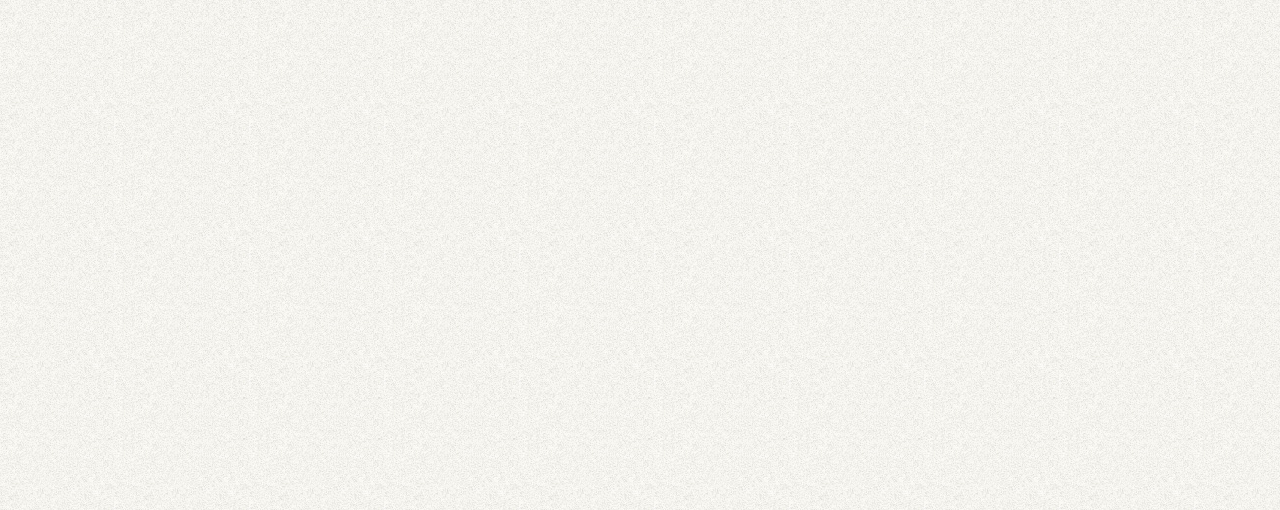
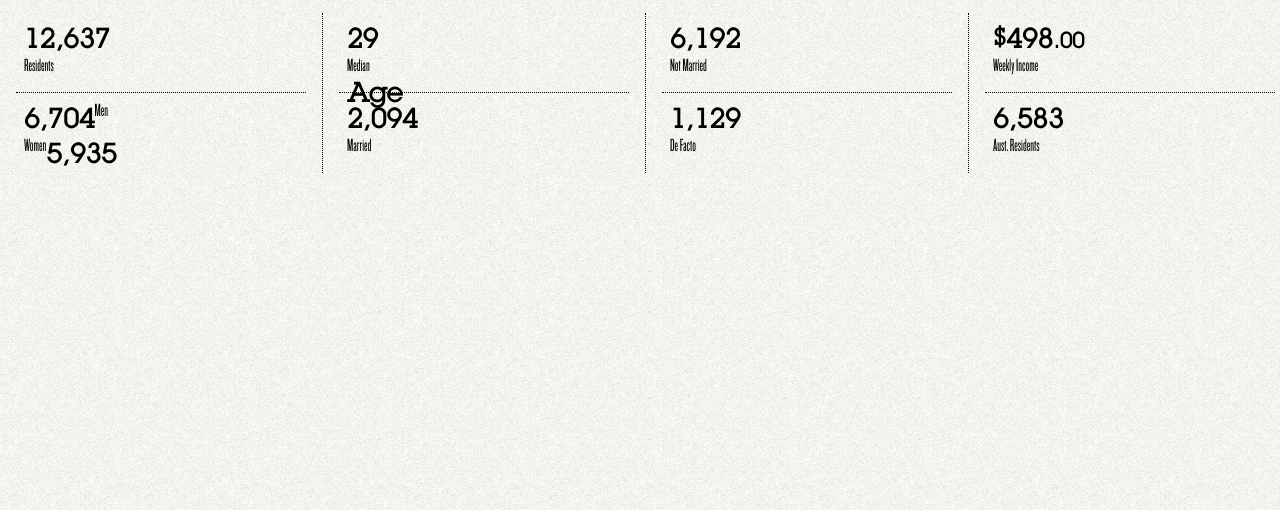
Before and after one commit to haydn/my-community, a plain HTML site: page learn.html in a window 1280 px wide. Shown: the part 290-800 px from the top of the page. Drawn offline with Linux system fonts and the light colour scheme; some packages are replaced by stand-ins of ours.

Commit message:
Added learn details

```diff
--- a/learn.html
+++ b/learn.html
@@ -11,7 +11,6 @@
     <script type="text/javascript" src="javascripts/underscore.js" charset="utf-8"></script>
     <script type="text/javascript" src="javascripts/toRad.js" charset="utf-8"></script>
     <script type="text/javascript" src="javascripts/getParameterByName.js" charset="utf-8"></script>
-    <script type="text/javascript" src="javascripts/map.js" charset="utf-8"></script>
   </head>
   <body>
 
@@ -64,7 +63,60 @@
       <div class="explore--description layout--section-description">
         <div class="inner-wrapper">
           <h2>Learn</h2>
-          <p>..</p>
+          <p>The level of income, age and lifecycle of the people in your community is important to better understand the community in which you live. </p>
+        </div>
+      </div>
+      <div>
+        <div class="inner-wrapper">
+          <div class="community-details--section" id="community-details--people">
+            <div>
+              <div>
+                <h3 id="resident-total">12,637</h3>
+                <p>Residents</p>
+              </div>
+              <div>
+                <h3 class="fl" id="resident-men">6,704</h3>
+                <p class="fl">Men</p>
+                <p class="fl clear">Women</p>
+                <h3 class="fl" id="resident-women">5,935</h3>
+              </div>
+            </div>
+            <div>
+              <div>
+                <h3 class="community-details--highlight" id="resident-median-age">29</h3>
+                <p>Median</p>
+                <h3>Age</h3>
+              </div>
+              <div class="community-details--icon icon-families" id="resident-married">
+                <h3>2,094</h3>
+                <p>Married</p>
+              </div>
+            </div>
+            <div>
+              <div class="community-details--icon icon-singles" id="resident-not-married">
+                <h3>6,192</h3>
+                <p>Not Married</p>
+              </div>
+              <div class="community-details--icon icon-families" id="resident-de-facto">
+                <h3>1,129</h3>
+                <p>De Facto</p>
+              </div>
+            </div>
+            <div>
+              <div>
+                <h4 class="fl">$</h4>
+                <h3 id="resident-weekly-income">498<small>.00</small></h3>
+                <p>Weekly Income</p>
+              </div>
+              <div class="community-detils--icon icon-australia">
+                <h3 id="resident-australian-residents">6,583</h3>
+                <p>Aust. Residents</p>
+              </div>
+            </div>
+          </div>
+        </div>
+      </section>
+
         </div>
       </div>
     </section>
--- a/stylesheets/components/_community-details.scss
+++ b/stylesheets/components/_community-details.scss
@@ -53,22 +53,23 @@
     padding: 0 $space;
 
     &+div {
-      border-left: 1px solid #000;
+      border-left: 1px dotted #000;
     }
 
     > div {
       padding: $small-space;
-      width: 235px;
+      width: 290px;
       height: 80px;
     }
 
     > div:first-child {
-      border-bottom: 1px solid #000;
+      border-bottom: 1px dotted #000;
     }
   }
 
   p {
     padding: 0;
     font-size: 0.8em;
+    font-family: $header-font;
   }
 }
```
Also changed, not shown: connect.html (+0 -1 lines), stylesheets/stylesheet.css.
